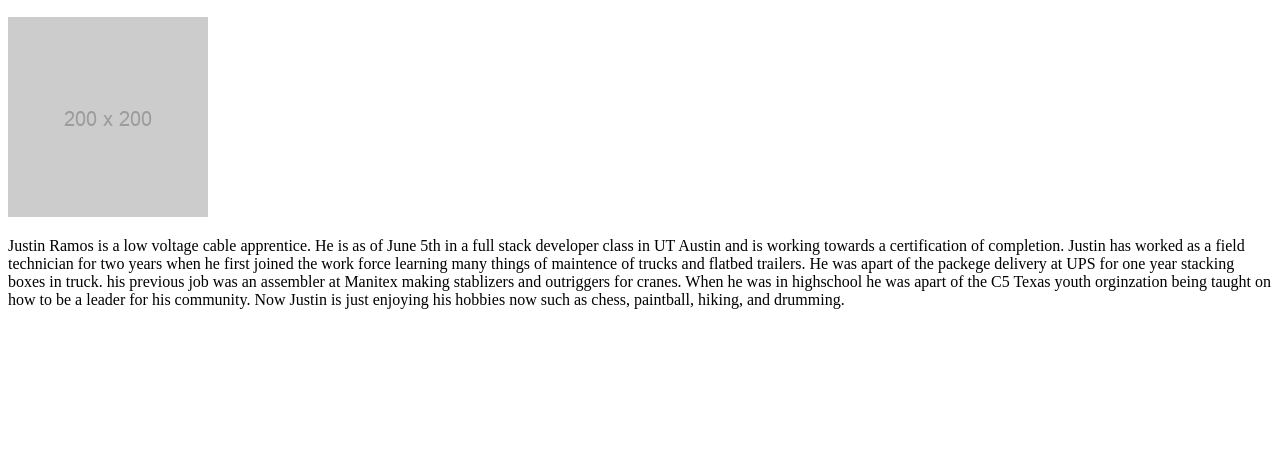
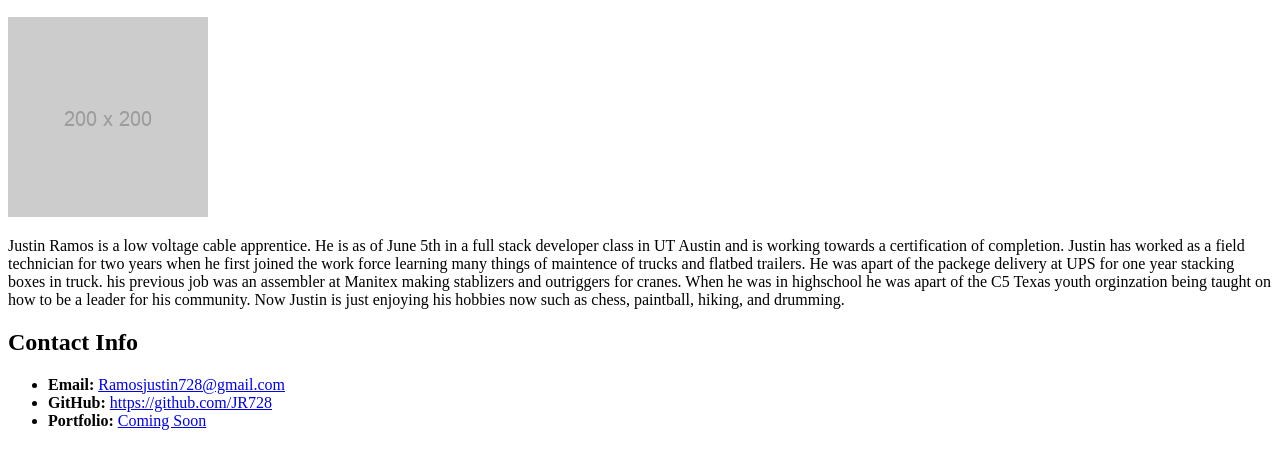
Before and after one commit to JR728/justinr-biography, a plain HTML site: page index.html in a window 1280 px wide. Shown: the part 110-578 px from the top of the page. Drawn offline with Linux system fonts and the light colour scheme.

Commit message:
added links to gmail,github,and soon portfolio

```diff
--- a/index.html
+++ b/index.html
@@ -18,6 +18,14 @@
         <img src="./assets/200.png" alt="Place holder image"/>
         <p>Justin Ramos is a low voltage cable apprentice. He is as of June 5th in a full stack developer class in UT Austin and is working towards a certification of completion. Justin has worked as a field technician for two years when he first joined the work force learning many things of maintence of trucks and flatbed trailers. He was apart of the packege delivery at UPS for one year stacking boxes in truck. his previous job was an assembler at Manitex making stablizers and outriggers for cranes. When he was in highschool he was apart of the C5 Texas youth orginzation being taught on how to be a leader for his community. Now Justin is just enjoying his hobbies now such as chess, paintball, hiking, and drumming.</p>
      </section>
+     <section>
+      <h2>Contact Info</h2>
+      <ul>
+        <li><strong>Email: </strong> <a href=mailto:"Ramosjustin728@gmail.com"> Ramosjustin728@gmail.com</a></li>
+        <li><strong>GitHub: </strong> <a href=mailto:"https://github.com/JR728"> https://github.com/JR728</a></li>
+        <li><strong>Portfolio: </strong> <a href=mailto"">Coming Soon</a></li>
+      </ul>
+     </section>
     </main>
   </body>
 </html>
```
